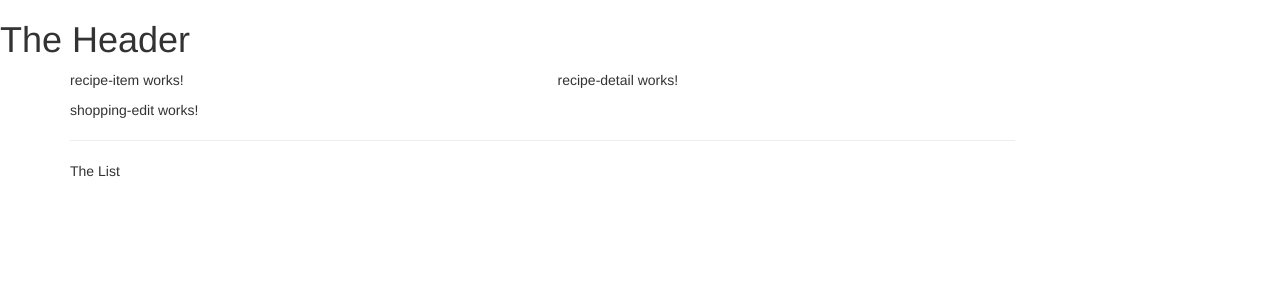
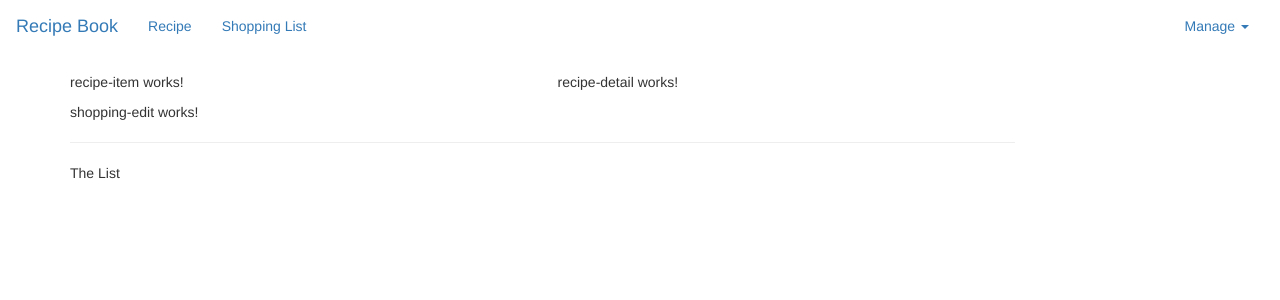
Before and after one commit to MeesamBukhari/Mastering-Angular, an Angular app in the folder 02_course_project_the_basics_of_angular_less_than_16/: page / in a window 1280 px wide. Shown: the top 300 px of the page. Built offline with nearby package versions, Linux system fonts and the light colour scheme.

Commit message:
added the navbar - course project

```diff
--- a/02_course_project_the_basics_of_angular_less_than_16/src/app/header/header.component.html
+++ b/02_course_project_the_basics_of_angular_less_than_16/src/app/header/header.component.html
@@ -1 +1,22 @@
-<h1>The Header</h1>
+<nav class="navbar navbar default">
+  <div class="container-fluid">
+    <div class="navbar-header">
+      <a href="#" class="navbar-brand">Recipe Book</a>
+    </div>
+    <div class="collapse navbar-collapse">
+      <ul class="nav navbar-nav">
+        <li><a href="#">Recipe</a></li>
+        <li><a href="#">Shopping List</a></li>
+      </ul>
+      <ul class="nav navbar-nav navbar-right">
+        <li class="dropdown">
+            <a href="#" class="dropdown-toggle" role="button">Manage <span class="caret"></span></a>
+            <ul class="dropdown-menu">
+                <li><a href="#">Save Data</a></li>
+                <li><a href="#">Fetch Data</a></li>
+            </ul>
+        </li>
+      </ul>
+    </div>
+  </div>
+</nav>
```
